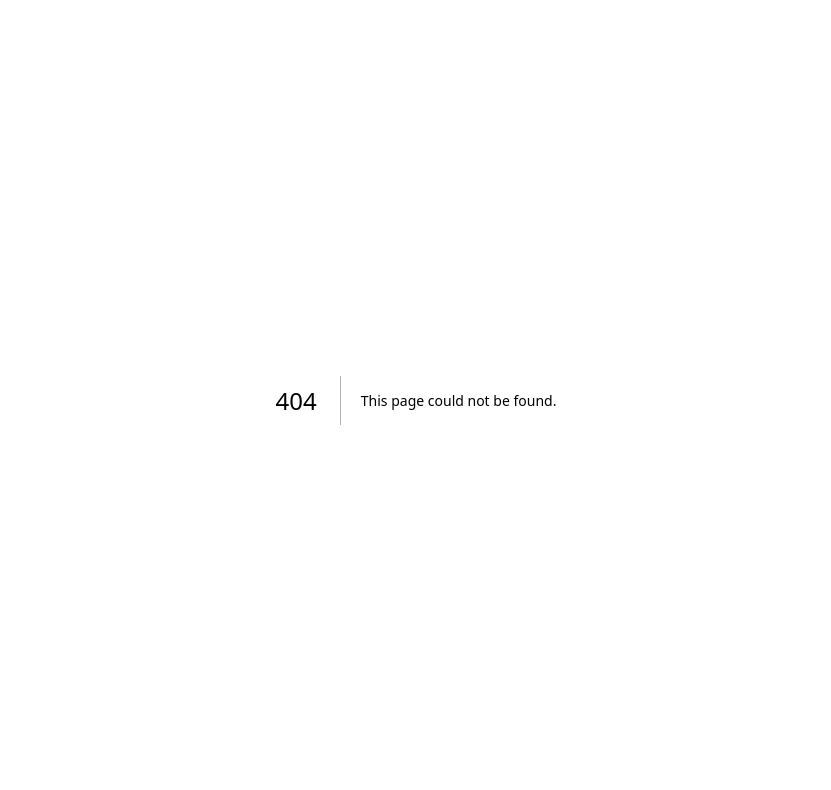
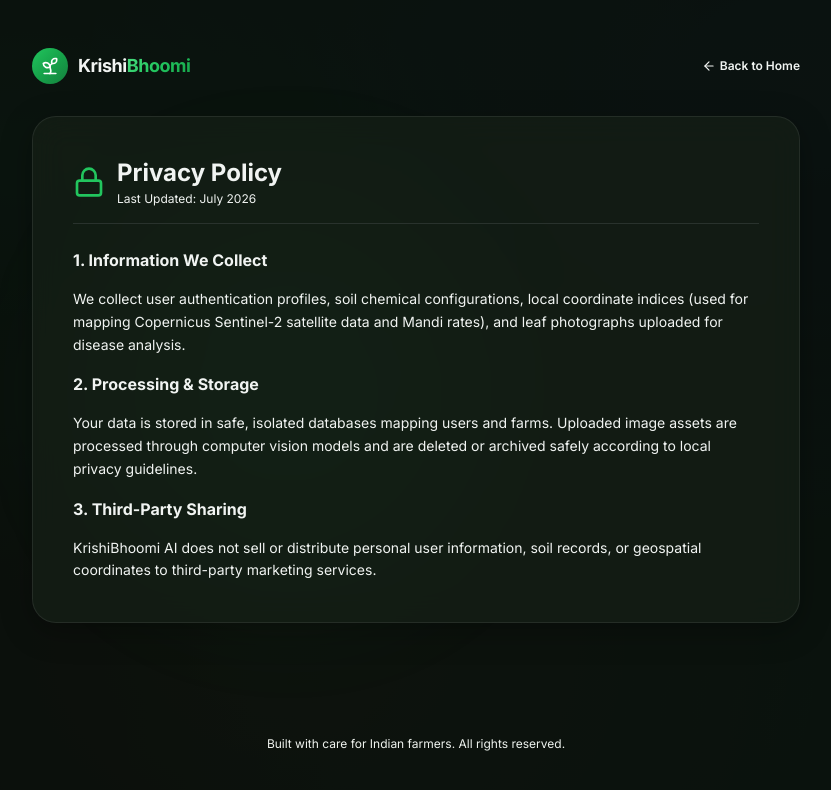
Before and after one commit to Babin123456/KrishiBhoomi-AI, a Next.js app in the folder frontend/: page /privacy in a window 1280 px wide. Before the commit this address had no page. Shown: the top 790 px of the page, without its empty margins (224-1055 px from the left). Built offline with nearby package versions, Linux system fonts and the light colour scheme.

Commit message:
create backend readme and move legal policy docs to premium styled react page views

```diff
--- a/frontend/public/privacy.md
+++ /dev/null
@@ -1,14 +0,0 @@
-# Privacy Policy
-
-Last Updated: July 2026
-
-At KrishiBhoomi AI, we value the privacy of our farmers and administrators.
-
-## 1. Data Collection
-We collect soil parameters, farm sizes, crop leaf photos uploaded for disease detection, and multilingual voice logs to improve AI prediction accuracy.
-
-## 2. Satellite & GIS Data
-Field coordinates (lat/lng) are used solely to query Copernicus Sentinel-2 satellite data and local Mandi location listings.
-
-## 3. Data Protection
-Your information is stored securely in encrypted databases and is never sold to third-party advertisers.
--- a/frontend/public/terms.md
+++ /dev/null
@@ -1,14 +0,0 @@
-# Terms of Service
-
-Last Updated: July 2026
-
-Welcome to KrishiBhoomi AI. By accessing or using our platform, you agree to comply with and be bound by these Terms of Service.
-
-## 1. Acceptable Use
-You agree to use the platform only for agricultural analysis and operational crop intelligence purposes. Any misuse of APIs or unauthorized image scraping is strictly prohibited.
-
-## 2. AI Recommendations Disclaimer
-All AI crop recommendations, disease detections, and weather advisories generated by the platform are suggestions based on data indices. Please verify with local agronomists before undertaking high-capital farming initiatives.
-
-## 3. Account Safety
-You are responsible for securing your login JWT passwords. Notify us immediately if you suspect unauthorized activity.
--- /dev/null
+++ b/frontend/src/app/privacy/page.tsx
@@ -0,0 +1,64 @@
+"use client";
+
+import { motion } from "framer-motion";
+import Link from "next/link";
+import { Sprout, Lock, ArrowLeft } from "lucide-react";
+import { GlassCard } from "@/components/shared";
+
+export default function PrivacyPage() {
+  return (
+    <div className="min-h-screen bg-background relative overflow-hidden flex flex-col justify-between py-12 px-6">
+      {/* Background blobs */}
+      <div className="absolute inset-0 gradient-mesh opacity-20" />
+      <div className="absolute top-1/4 left-1/4 w-96 h-96 bg-krishi-500/10 rounded-full blur-3xl" />
+
+      <div className="max-w-3xl mx-auto w-full relative z-10 space-y-8">
+        {/* Header */}
+        <div className="flex items-center justify-between">
+          <Link href="/" className="flex items-center gap-2.5">
+            <div className="w-9 h-9 rounded-xl gradient-primary flex items-center justify-center">
+              <Sprout className="w-5 h-5 text-white" />
+            </div>
+            <span className="text-lg font-bold tracking-tight text-foreground">
+              Krishi<span className="gradient-text">Bhoomi</span>
+            </span>
+          </Link>
+          <Link href="/" className="text-xs font-semibold text-muted-foreground hover:text-foreground flex items-center gap-1">
+            <ArrowLeft className="w-3.5 h-3.5" /> Back to Home
+          </Link>
+        </div>
+
+        <GlassCard className="p-8 md:p-10 space-y-6">
+          <div className="flex items-center gap-3 border-b border-border/50 pb-4">
+            <Lock className="w-8 h-8 text-krishi-500" />
+            <div>
+              <h1 className="text-2xl font-bold text-foreground">Privacy Policy</h1>
+              <p className="text-xs text-muted-foreground mt-0.5">Last Updated: July 2026</p>
+            </div>
+          </div>
+
+          <div className="space-y-4 text-sm text-muted-foreground leading-relaxed">
+            <h2 className="text-base font-bold text-foreground mt-4">1. Information We Collect</h2>
+            <p>
+              We collect user authentication profiles, soil chemical configurations, local coordinate indices (used for mapping Copernicus Sentinel-2 satellite data and Mandi rates), and leaf photographs uploaded for disease analysis.
+            </p>
+
+            <h2 className="text-base font-bold text-foreground mt-4">2. Processing & Storage</h2>
+            <p>
+              Your data is stored in safe, isolated databases mapping users and farms. Uploaded image assets are processed through computer vision models and are deleted or archived safely according to local privacy guidelines.
+            </p>
+
+            <h2 className="text-base font-bold text-foreground mt-4">3. Third-Party Sharing</h2>
+            <p>
+              KrishiBhoomi AI does not sell or distribute personal user information, soil records, or geospatial coordinates to third-party marketing services.
+            </p>
+          </div>
+        </GlassCard>
+      </div>
+
+      <div className="text-center text-xs text-muted-foreground mt-8">
+        Built with care for Indian farmers. All rights reserved.
+      </div>
+    </div>
+  );
+}
--- /dev/null
+++ b/frontend/src/app/terms/page.tsx
@@ -0,0 +1,64 @@
+"use client";
+
+import { motion } from "framer-motion";
+import Link from "next/link";
+import { Sprout, ShieldCheck, ArrowLeft } from "lucide-react";
+import { GlassCard } from "@/components/shared";
+
+export default function TermsPage() {
+  return (
+    <div className="min-h-screen bg-background relative overflow-hidden flex flex-col justify-between py-12 px-6">
+      {/* Background blobs */}
+      <div className="absolute inset-0 gradient-mesh opacity-20" />
+      <div className="absolute top-1/4 left-1/4 w-96 h-96 bg-krishi-500/10 rounded-full blur-3xl" />
+
+      <div className="max-w-3xl mx-auto w-full relative z-10 space-y-8">
+        {/* Header */}
+        <div className="flex items-center justify-between">
+          <Link href="/" className="flex items-center gap-2.5">
+            <div className="w-9 h-9 rounded-xl gradient-primary flex items-center justify-center">
+              <Sprout className="w-5 h-5 text-white" />
+            </div>
+            <span className="text-lg font-bold tracking-tight text-foreground">
+              Krishi<span className="gradient-text">Bhoomi</span>
+            </span>
+          </Link>
+          <Link href="/" className="text-xs font-semibold text-muted-foreground hover:text-foreground flex items-center gap-1">
+            <ArrowLeft className="w-3.5 h-3.5" /> Back to Home
+          </Link>
+        </div>
+
+        <GlassCard className="p-8 md:p-10 space-y-6">
+          <div className="flex items-center gap-3 border-b border-border/50 pb-4">
+            <ShieldCheck className="w-8 h-8 text-krishi-500" />
+            <div>
+              <h1 className="text-2xl font-bold text-foreground">Terms of Service</h1>
+              <p className="text-xs text-muted-foreground mt-0.5">Last Updated: July 2026</p>
+            </div>
+          </div>
+
+          <div className="space-y-4 text-sm text-muted-foreground leading-relaxed">
+            <h2 className="text-base font-bold text-foreground mt-4">1. Acceptance of Terms</h2>
+            <p>
+              By accessing and using KrishiBhoomi AI ("the Platform"), you agree to be bound by these Terms of Service. If you do not agree, please refrain from using the services.
+            </p>
+
+            <h2 className="text-base font-bold text-foreground mt-4">2. AI Predictions Disclaimer</h2>
+            <p>
+              KrishiBhoomi AI utilizes advanced machine learning algorithms (XGBoost, Convolutional Neural Networks) and Google Gemini API services to provide crop recommendations, disease detection diagnostics, and water scheduling parameters. All outputs are advisory in nature. Users must verify recommendations against local conditions and expert advice before making capital investments.
+            </p>
+
+            <h2 className="text-base font-bold text-foreground mt-4">3. Account & API Usage</h2>
+            <p>
+              You agree to provide accurate information when creating an account. Any brute forcing, scraping, or load testing of our FastAPI gateway endpoints will result in temporary or permanent IP bans and session terminations.
+            </p>
+          </div>
+        </GlassCard>
+      </div>
+
+      <div className="text-center text-xs text-muted-foreground mt-8">
+        Built with care for Indian farmers. All rights reserved.
+      </div>
+    </div>
+  );
+}
--- a/frontend/src/components/landing/footer.tsx
+++ b/frontend/src/components/landing/footer.tsx
@@ -19,8 +19,8 @@ const footerLinks = {
   Company: [
     { label: "Project Home", href: "/" },
     { label: "Get Started", href: "/register" },
-    { label: "Privacy Policy", href: "/privacy.md" },
-    { label: "Terms of Service", href: "/terms.md" },
+    { label: "Privacy Policy", href: "/privacy" },
+    { label: "Terms of Service", href: "/terms" },
   ],
 };
 
```
Also changed, not shown: 2 other files (tests, documents, lock files or other folders).
